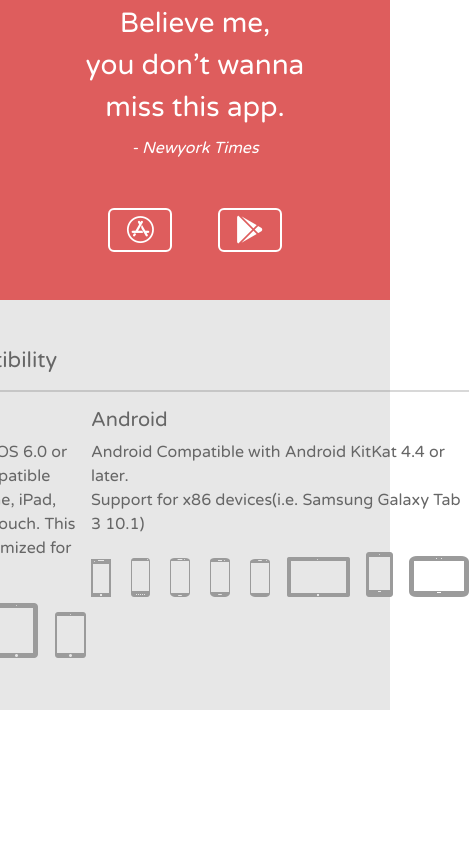
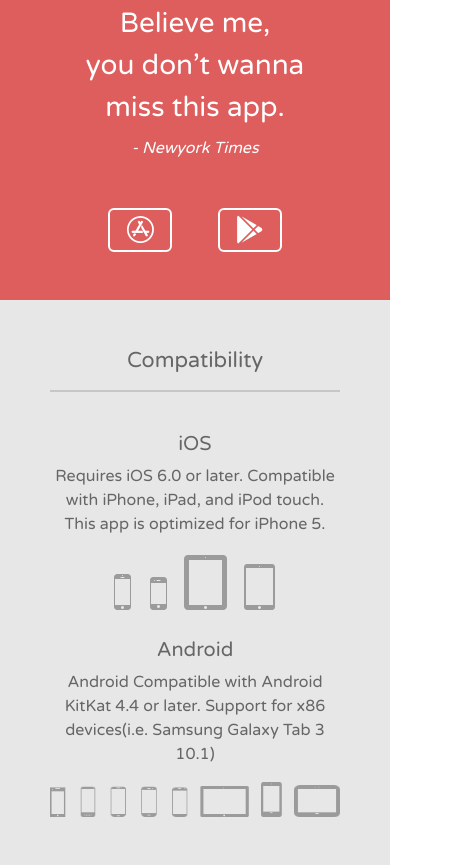
Before and after one commit to Pixus20/maket7, a website: page app/index.html in a window 390 px wide. Shown: the part 4383-5248 px from the top of the page, 469 px wide, since content can reach past the window. Before the commit the page ends 5093 px from the top, so only its background shows below. Drawn offline with nearby package versions, Linux system fonts and the light colour scheme.

Commit message:
adaptive 7block

```diff
--- a/app/index.html
+++ b/app/index.html
@@ -299,22 +299,22 @@
           </div>
         </div>
       </div>
-      <div class="container-fluid content_seven d-flex justify-content-center">
+      <div class="container-fluid content_seven d-flex justify-content-center text-center text-lg-start">
         <row class="w-100 my-xl-5 p-5">
           <div class="container content_seven_in d-flex justify-content-center">
-            <div class="content_seven_wrapper col-xl-10">
-              <h4 class="display-7">Compatibility</h4>
+            <div class="content_seven_wrapper col-lg-10">
+              <h4 class="display-7 font-weight-bold">Compatibility</h4>
               <hr class="border-2">
-              <div class="content_seven_text d-flex justify-content-between">
-                <div class="content_seven_text_in1 col-xl-6">
-                  <h5>iOS</h5>
-                  <p class="col-11">Requires iOS 6.0 or later. Compatible with iPhone, iPad, and iPod touch. This app is optimized for iPhone 5.</p>
+              <div class="content_seven_text d-flex flex-column flex-lg-row justify-content-between">
+                <div class="content_seven_text_in1 col-lg-6 mt-4">
+                  <h5 class="font-weight-bold">iOS</h5>
+                  <p class="col-12 col-lg-11 font-weight-light">Requires iOS 6.0 or later. Compatible with iPhone, iPad, <br class="d-none d-sm-flex"> and iPod touch. This app is optimized for iPhone 5.</p>
                   <img src="images/maket_images/7left.png" alt="iOS">
                 </div>
-                <div class="content_seven_text_in2 col-xl-6">
-                  <h5>Android</h5>
-                  <p class="col-12">Android Compatible with Android KitKat 4.4 or later. <br> Support for x86 devices(i.e. Samsung Galaxy Tab 3 10.1)</p>
-                  <img src="images/maket_images/7right.png" alt="android">
+                <div class="content_seven_text_in2 col-lg-6 mt-4">
+                  <h5 class="font-weight-bold">Android</h5>
+                  <p class="col-12 font-weight-light">Android Compatible with Android KitKat 4.4 or later. <br class="d-none d-sm-flex"> Support for x86 devices(i.e. Samsung Galaxy Tab 3 10.1)</p>
+                  <img  class="img7-secondbl" src="images/maket_images/7right.png" alt="android">
                 </div>
               </div>
             </div>
--- a/app/scss/styles/layout/main.scss
+++ b/app/scss/styles/layout/main.scss
@@ -257,5 +257,14 @@ body{
     .content_seven{
         background-color: $seven;
         color: $seven-text;
+        .content_seven_in{
+            .content_seven_wrapper{
+                .img7-secondbl{
+                    @media (max-width:$adaptive-mobile){
+                        width: 290px;
+                    }
+                }
+            }
+        }
     }
 }
```
Also changed, not shown: app/css/style.css.
